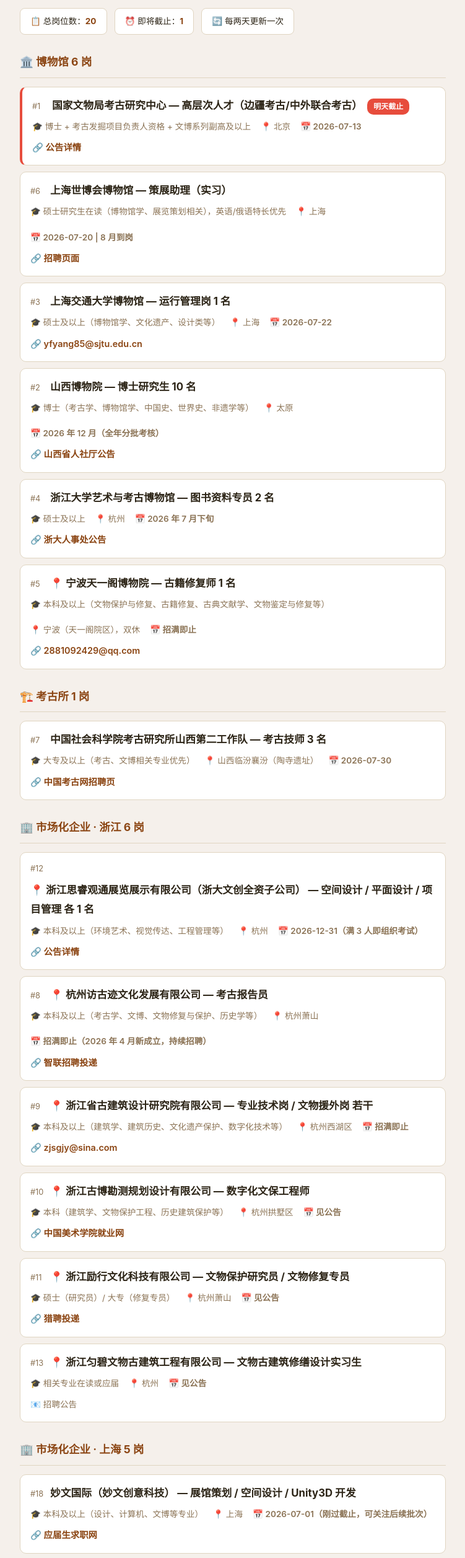
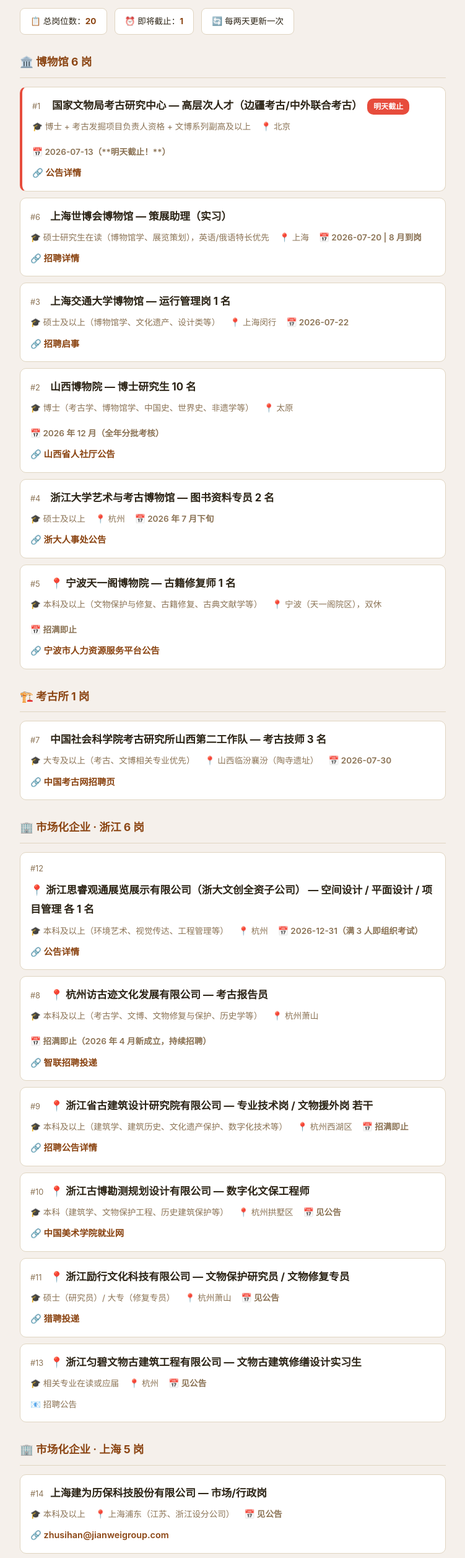
Before and after one commit to Zhangheng0610-nb/wenbo-daily, a plain HTML site: page jobs.html in a window 1280 px wide. Shown: the part 266-2780 px from the top of the page at 62% size, without its empty margins (264-1015 px from the left). Drawn offline with Linux system fonts and the light colour scheme.

Commit message:
fix recruitment links - remove paid site, add real official URLs

```diff
--- a/jobs.html
+++ b/jobs.html
@@ -203,7 +203,7 @@
           <div class="job-meta">
             <span>🎓 博士 + 考古发掘项目负责人资格 + 文博系列副高及以上</span>
             <span>📍 北京</span>
-            <span class="job-deadline">📅 2026-07-13</span>
+            <span class="job-deadline">📅 2026-07-13（**明天截止！**）</span>
           </div>
           <div class="job-link">
             <a href="https://zgc-rxh.jiuyeqiao.cn/sydw/69/884209.html" target="_blank" rel="noopener">🔗 公告详情</a>
@@ -216,12 +216,12 @@
 
           </div>
           <div class="job-meta">
-            <span>🎓 硕士研究生在读（博物馆学、展览策划相关），英语/俄语特长优先</span>
+            <span>🎓 硕士研究生在读（博物馆学、展览策划），英语/俄语特长优先</span>
             <span>📍 上海</span>
             <span class="job-deadline">📅 2026-07-20 | 8 月到岗</span>
           </div>
           <div class="job-link">
-            <a href="https://www.waiyupai.cn/job/10458" target="_blank" rel="noopener">🔗 招聘页面</a>
+            <a href="https://www.waiyupai.cn/job/10458" target="_blank" rel="noopener">🔗 招聘详情</a>
           </div>
         </div>
         <div class="job-item">
@@ -232,11 +232,11 @@
           </div>
           <div class="job-meta">
             <span>🎓 硕士及以上（博物馆学、文化遗产、设计类等）</span>
-            <span>📍 上海</span>
+            <span>📍 上海闵行</span>
             <span class="job-deadline">📅 2026-07-22</span>
           </div>
           <div class="job-link">
-            <a href="mailto:yfyang85@sjtu.edu.cn" target="_blank" rel="noopener">🔗 yfyang85@sjtu.edu.cn</a>
+            <a href="http://liangshan.jrzp.com/nView_3CDA6DEFE4088A6C.shtml" target="_blank" rel="noopener">🔗 招聘启事</a>
           </div>
         </div>
         <div class="job-item">
@@ -276,12 +276,12 @@
 
           </div>
           <div class="job-meta">
-            <span>🎓 本科及以上（文物保护与修复、古籍修复、古典文献学、文物鉴定与修复等）</span>
+            <span>🎓 本科及以上（文物保护与修复、古籍修复、古典文献学等）</span>
             <span>📍 宁波（天一阁院区），双休</span>
             <span class="job-deadline">📅 招满即止</span>
           </div>
           <div class="job-link">
-            <a href="mailto:2881092429@qq.com" target="_blank" rel="noopener">🔗 2881092429@qq.com</a>
+            <a href="https://ycyg.nbhr.org.cn/Article/Info?ClassGuid=45c2f5bb-5221-45a5-a7cc-da6eb580e79d&InfoGuid=98b1ee7c-c469-4360-afee-f46002517914" target="_blank" rel="noopener">🔗 宁波市人力资源服务平台公告</a>
           </div>
         </div>
     </div>
@@ -349,7 +349,7 @@
             <span class="job-deadline">📅 招满即止</span>
           </div>
           <div class="job-link">
-            <a href="mailto:zjsgjy@sina.com" target="_blank" rel="noopener">🔗 zjsgjy@sina.com</a>
+            <a href="https://jzxy.nyist.edu.cn/info/1146/24403.htm" target="_blank" rel="noopener">🔗 招聘公告详情</a>
           </div>
         </div>
         <div class="job-item">
@@ -403,21 +403,6 @@
 
         <div class="job-item">
           <div class="job-header">
-            <span class="job-number">#18</span>
-            <span class="job-title">妙文国际（妙文创意科技） — 展馆策划 / 空间设计 / Unity3D 开发</span>
-
-          </div>
-          <div class="job-meta">
-            <span>🎓 本科及以上（设计、计算机、文博等专业）</span>
-            <span>📍 上海</span>
-            <span class="job-deadline">📅 2026-07-01（刚过截止，可关注后续批次）</span>
-          </div>
-          <div class="job-link">
-            <a href="https://m.yingjiesheng.com/job-007-756-810.html" target="_blank" rel="noopener">🔗 应届生求职网</a>
-          </div>
-        </div>
-        <div class="job-item">
-          <div class="job-header">
             <span class="job-number">#14</span>
             <span class="job-title">上海建为历保科技股份有限公司 — 市场/行政岗</span>
 
@@ -434,16 +419,16 @@
         <div class="job-item">
           <div class="job-header">
             <span class="job-number">#15</span>
-            <span class="job-title">宽创国际 — 博物馆展陈策划 / 设计岗</span>
+            <span class="job-title">宽创国际 — 博物馆展陈策划 / 设计岗（在招 91 个职位）</span>
 
           </div>
           <div class="job-meta">
             <span>🎓 本科及以上（文博、设计类专业）</span>
-            <span>📍 上海张江（自有文化科技产业园）</span>
+            <span>📍 上海浦东张江（双总部：上海 + 德国杜塞尔多夫）</span>
             <span class="job-deadline">📅 见公告</span>
           </div>
           <div class="job-link">
-            <a href="https://www.chaojijianli.com/company/brand_ZH_aItgeO3-pSdVA.html" target="_blank" rel="noopener">🔗 超级简历投递页</a>
+            <a href="https://www.zhipin.com/gongsi/8aa7705a86cd65091j62tu1Eg~~.html" target="_blank" rel="noopener">🔗 BOSS直聘官方主页</a>
           </div>
         </div>
         <div class="job-item">
@@ -476,6 +461,21 @@
             <a href="http://m.job1001.com/jobdetail_53349570.htm" target="_blank" rel="noopener">🔗 一览英才网投递</a>
           </div>
         </div>
+        <div class="job-item">
+          <div class="job-header">
+            <span class="job-number">#18</span>
+            <span class="job-title">妙文国际（妙文创意科技） — 展馆策划 / 空间设计 / Unity3D 开发</span>
+
+          </div>
+          <div class="job-meta">
+            <span>🎓 本科及以上（设计、计算机、文博等专业）</span>
+            <span>📍 上海</span>
+            <span class="job-deadline">📅 见公告</span>
+          </div>
+          <div class="job-link">
+            <a href="https://m.yingjiesheng.com/job-007-756-810.html" target="_blank" rel="noopener">🔗 应届生求职网详情</a>
+          </div>
+        </div>
     </div>
     <div class="job-section">
       <h2 class="section">🏢 市场化企业 · 江苏 <span class="count-badge">1 岗</span></h2>
@@ -492,7 +492,7 @@
             <span class="job-deadline">📅 见公告</span>
           </div>
           <div class="job-link">
-            <a href="mailto:1006414498@qq.com" target="_blank" rel="noopener">🔗 1006414498@qq.com</a>
+            <a href="http://mp.weixin.qq.com/s?__biz=Mzg4MjA1MjA5NA==&mid=2247497831&idx=1&sn=a8dd44efc52938bac3454b19112f6131" target="_blank" rel="noopener">🔗 招聘原文（微信公众号）</a>
           </div>
         </div>
     </div>
```
Also changed, not shown: index.html (+1 -1 lines).
